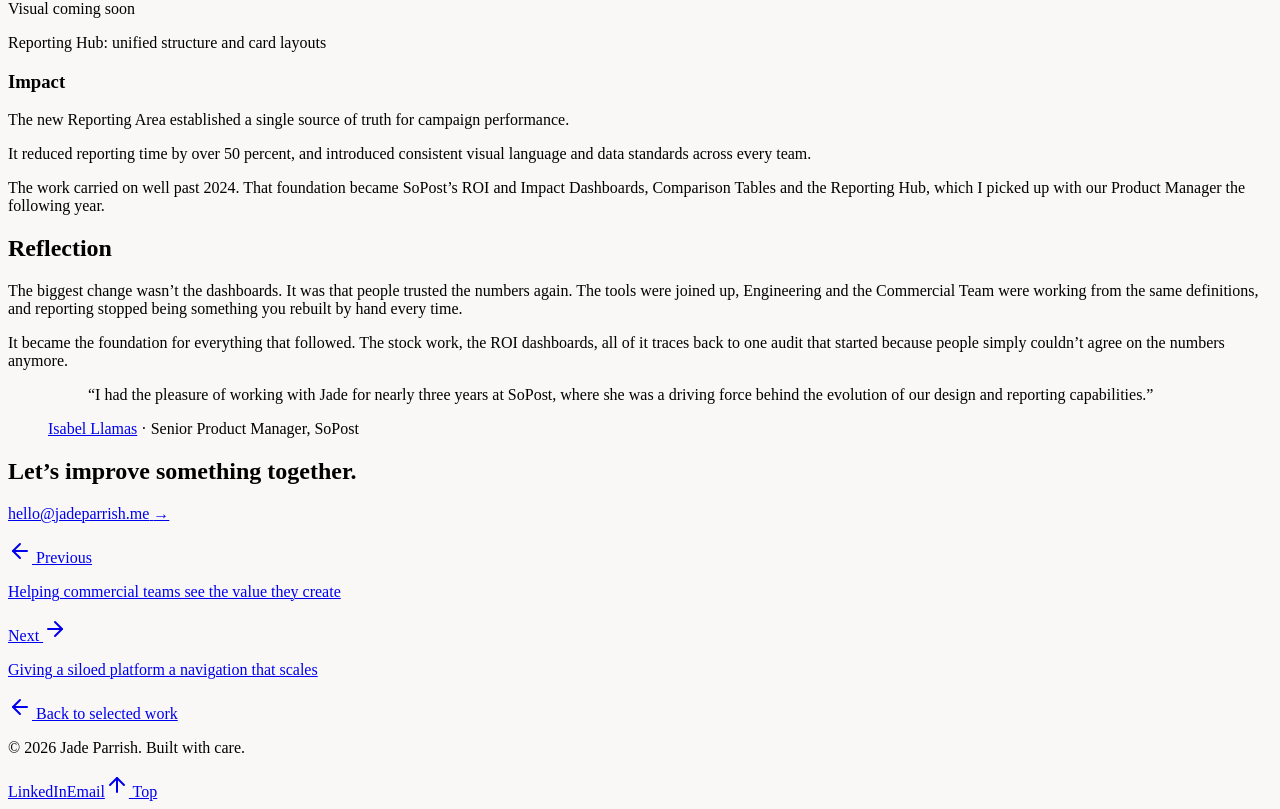
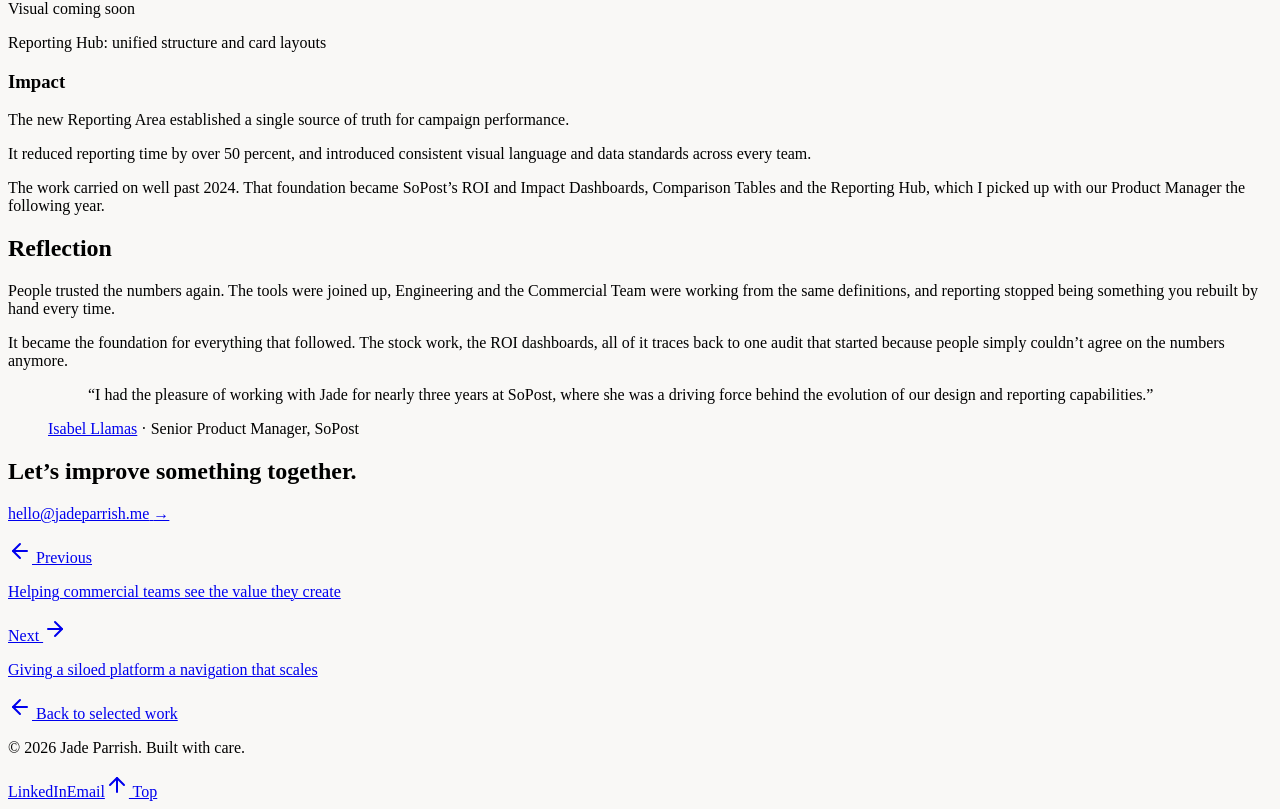
Before and after one commit to jadeparrish/portfolio, a Next.js app: page /work/reporting in a window 1280 px wide. Shown: the part 2114-2923 px from the top of the page. Built offline with nearby package versions, Linux system fonts and the light colour scheme.

Commit message:
Refactor reflection text for improved clarity
Removed redundant phrase about dashboards to enhance clarity.

```diff
--- a/app/work/reporting/page.js
+++ b/app/work/reporting/page.js
@@ -268,10 +268,9 @@ export default function ReportingCaseStudy() {
           <SectionLabel>Reflection</SectionLabel>
           <div className="space-y-5 text-neutral-700 text-[17px] sm:text-[18px] leading-[1.75]">
             <p>
-              The biggest change wasn&rsquo;t the dashboards. It was that people trusted
-              the numbers again. The tools were joined up, Engineering and the Commercial
-              Team were working from the same definitions, and reporting stopped being
-              something you rebuilt by hand every time.
+              People trusted the numbers again. The tools were joined up, Engineering and
+              the Commercial Team were working from the same definitions, and reporting
+              stopped being something you rebuilt by hand every time.
             </p>
             <p>
               It became the foundation for everything that followed. The stock work, the
```
